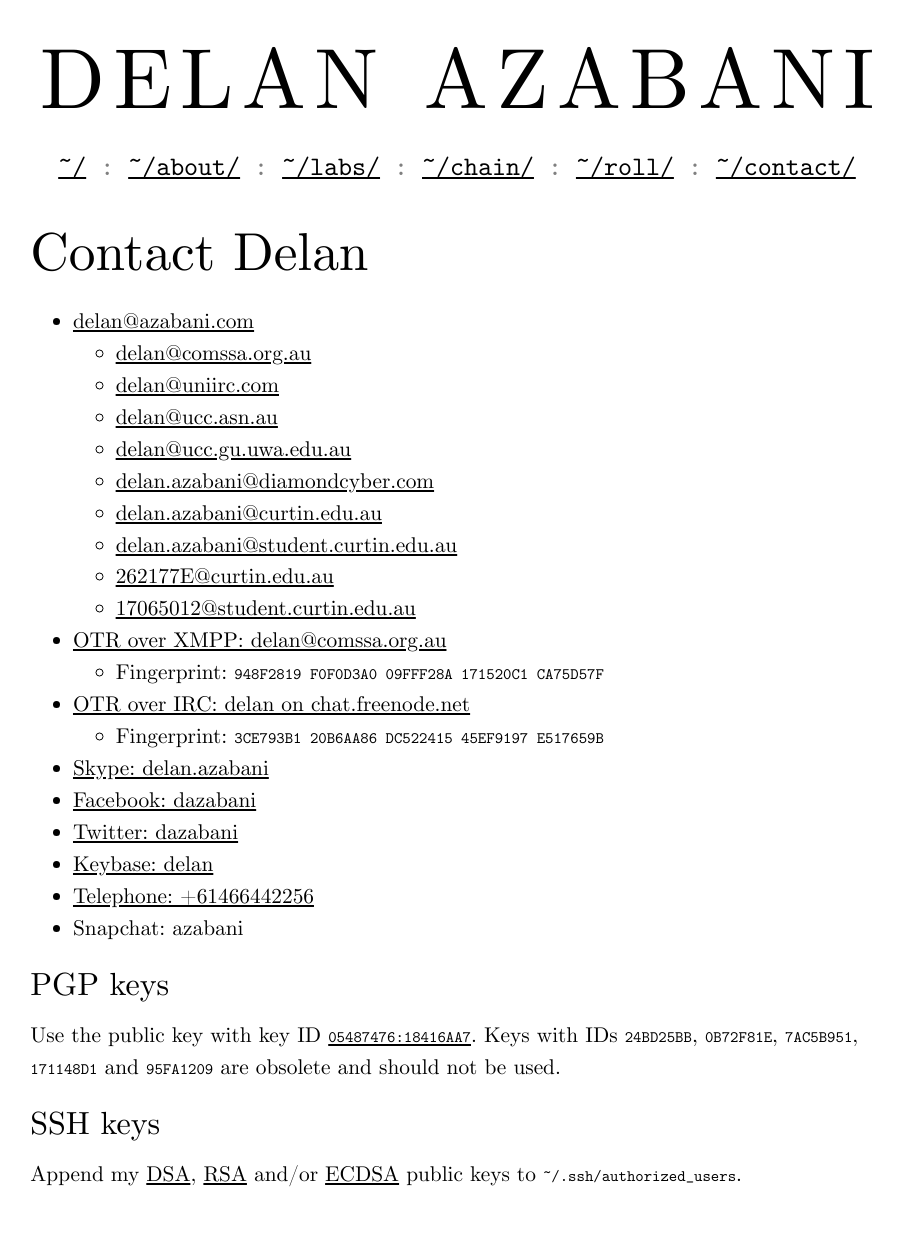
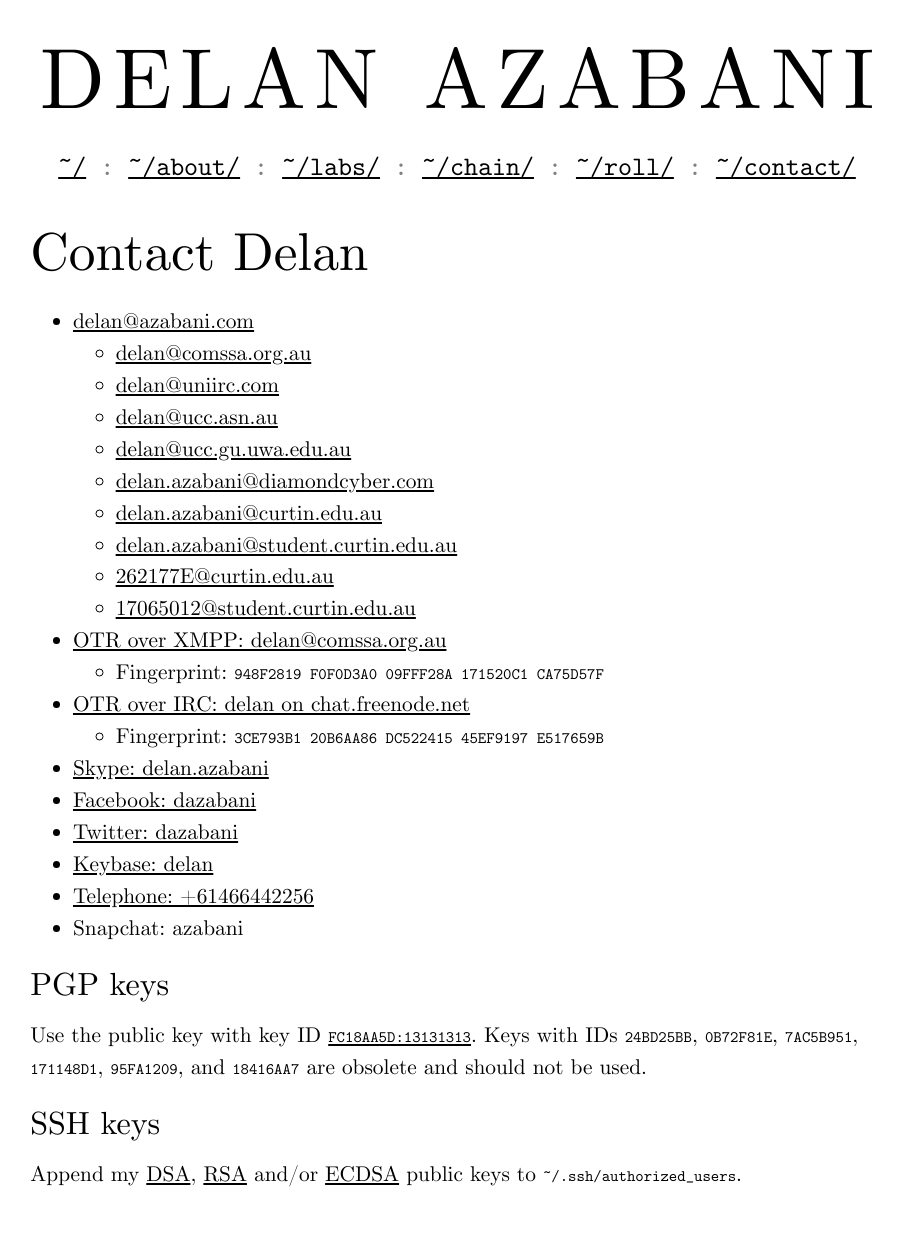
Before and after one commit to delan/www.azabani.com, a Jekyll site: the page built from contact/index.html, in a window 1280 px wide. Shown: the whole page, without its empty margins (183-1086 px from the left). Built offline with Jekyll 4.4.1, drawn with Linux system fonts in a browser that asks for light colours.

Commit message:
Oops forgot to update the PGP key ID on /contact/

```diff
--- a/contact/index.html
+++ b/contact/index.html
@@ -50,9 +50,10 @@
 <h2>PGP keys</h2>
 
 <p>Use the public key with key ID <a href="/keys/pgp.pub"><code
->05487476:18416AA7</code></a>. Keys with IDs <code>24BD25BB</code>, <code
->0B72F81E</code>, <code>7AC5B951</code>, <code>171148D1</code> and <code
->95FA1209</code> are obsolete and should not be used.
+>FC18AA5D:13131313</code></a>. Keys with IDs <code>24BD25BB</code>, <code
+>0B72F81E</code>, <code>7AC5B951</code>, <code>171148D1</code>, <code
+>95FA1209</code>, and <code>18416AA7</code> are obsolete and should not
+be used.
 
 <h2>SSH keys</h2>
 
```
